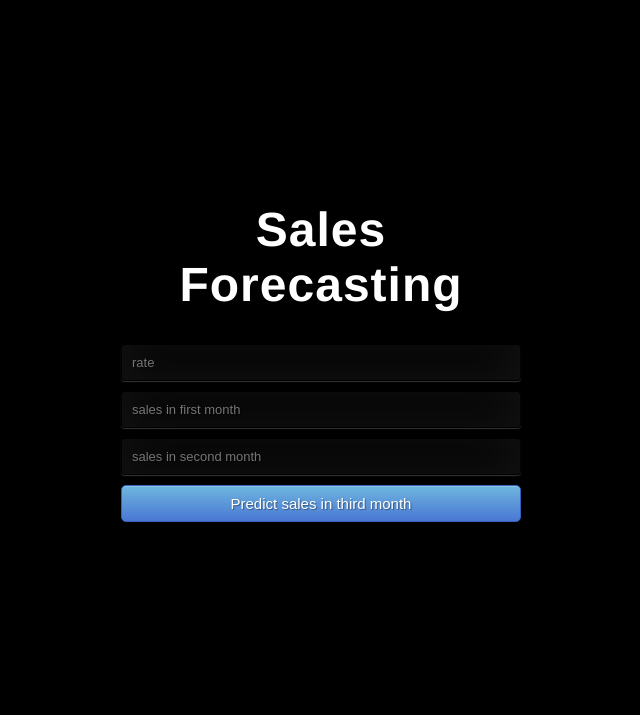
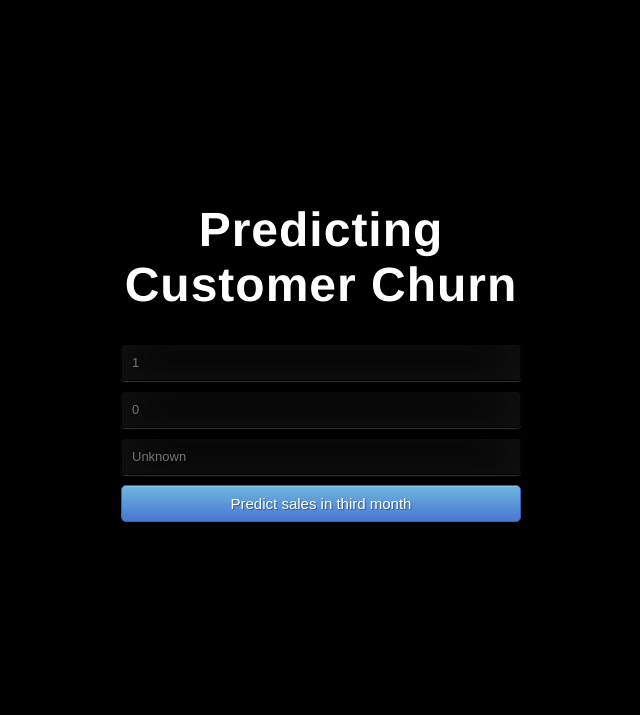
Before and after one commit to koaudi/ds-projects, a Flask app: page / in a window 1280 px wide. Shown: the top 715 px of the page, without its empty margins (369-1009 px from the left). Run offline with Flask 2, Linux system fonts and the light colour scheme; parts of the project's set-up code (start-up, migrations or seed data) failed here and were passed over.

Commit message:
html fixes

```diff
--- a/predicting_churn/requests.py
+++ b/predicting_churn/requests.py
@@ -1,6 +1,6 @@
 import requests
 
 url = 'http://localhost:5000/results'
-r = requests.post(url,json={'rate':5, 'sales_in_first_month':200, 'sales_in_second_month':400})
+r = requests.post(url,json={'Male':5, 'Female':200, 'Unknown':400})
 
 print(r.json())
--- a/predicting_churn/templates/index.html
+++ b/predicting_churn/templates/index.html
@@ -13,13 +13,13 @@
 
 <body style="background: #000;">
  <div class="login">
-	<h1>Sales Forecasting</h1>
+	<h1>Predicting Customer Churn</h1>
 
      <!-- Main Input For Receiving Query to our ML -->
     <form action="{{ url_for('predict')}}"method="post">
-    	<input type="text" name="rate" placeholder="rate" required="required" />
-        <input type="text" name="sales in first month" placeholder="sales in first month" required="required" />
-		<input type="text" name="sales in second month" placeholder="sales in second month" required="required" />
+    	<input type="text" name="Male" placeholder="1" required="required" />
+        <input type="text" name="Female" placeholder="0" required="required" />
+		<input type="text" name="Unknown" placeholder="Unknown" required="required" />
 
 
         <button type="submit" class="btn btn-primary btn-block btn-large">Predict sales in third month</button>
```
